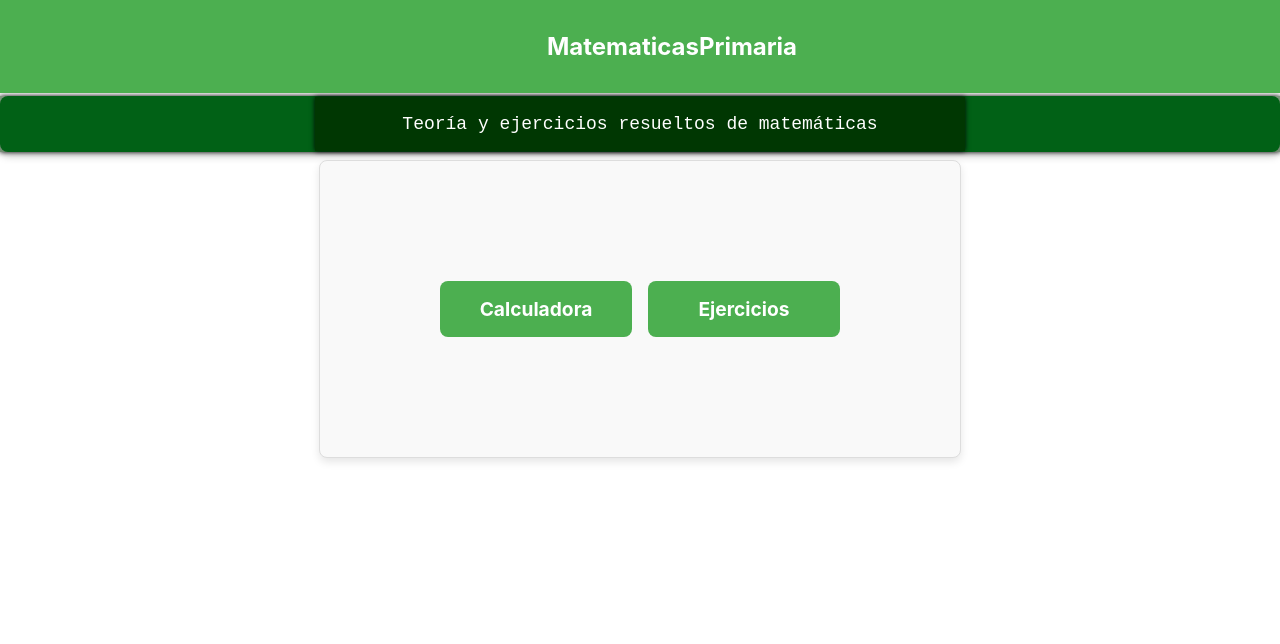
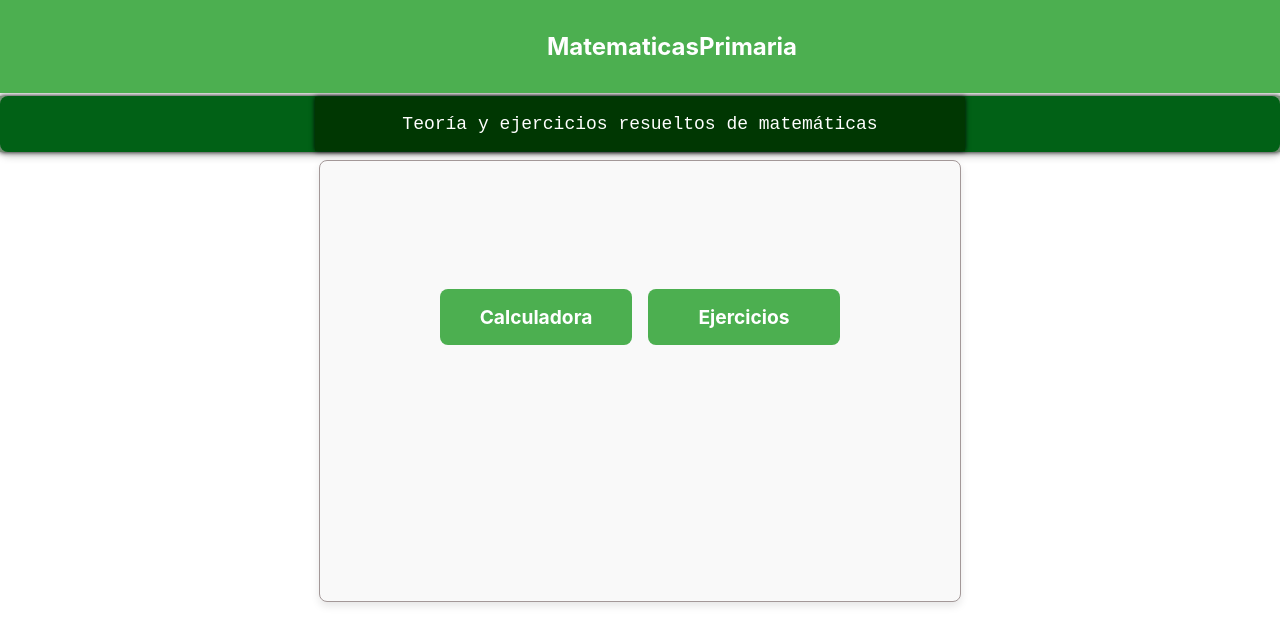
Before and after one commit to FelipeTapiasM/parcial_web, a React (Create React App) app: page / in a window 1280 px wide. Shown: the top 644 px of the page. Built offline with nearby package versions, Linux system fonts and the light colour scheme.

Commit message:
ajustes en contenedor y botones

```diff
--- a/src/App.css
+++ b/src/App.css
@@ -76,23 +76,29 @@
   box-shadow: 0px 0px 5px #000;
 }
 
-/* Contenedor de las opciones de "Calculadora" y "Ejercicios Interactivos" */
-.opciones-container {
-  display: flex;
-  justify-content: center;
-  gap: 1rem;
-  margin-top: 1rem;
-  border: 1px solid #ddd; /* Borde gris claro */
+/* Contenedor general de opciones */
+.contenedor-opciones {
+  background-color: #f9f9f9;
+  border: 1px solid #a39898;
   border-radius: 8px;
   padding: 7.5rem;
   width: 80%;
   max-width: 400px;
-  margin: 0.5rem auto; /* Centrar el contenedor */
-  box-shadow: 0 4px 8px rgba(0, 0, 0, 0.1); /* Sombra ligera */
+  min-height: 200px; /* Altura mínima para hacer el contenedor más largo */
+  margin: 0.5rem auto;
+  box-shadow: 0 4px 8px rgba(0, 0, 0, 0.1);
   text-align: center;
-  background-color: #f9f9f9; /* Fondo claro */
 }
 
+/* Contenedor para los botones, alineados horizontalmente */
+.botones-container {
+  display: flex;
+  justify-content: center;
+  gap: 1rem;
+  margin-top: 0.5rem;
+}
+
+/* Estilo de cada botón */
 .opcion {
   background-color: #4CAF50;
   color: white;
--- a/src/Inicio.jsx
+++ b/src/Inicio.jsx
@@ -20,11 +20,14 @@ const Inicio = () => {
         </div>
       </div>
 
-     {/* Contenedor de opciones */}
-     <div className="opciones-container">
+     {/* Contenedor de opciones (cuadro general) */}
+     <div className="contenedor-opciones">
+        {/* Contenedor de botones */}
+        <div className="botones-container">
           <a href="/calculadora" className="opcion">Calculadora</a>
           <a href="/ejercicios-interactivos" className="opcion">Ejercicios</a>
         </div>
+      </div>
 
 
     </div>
```
